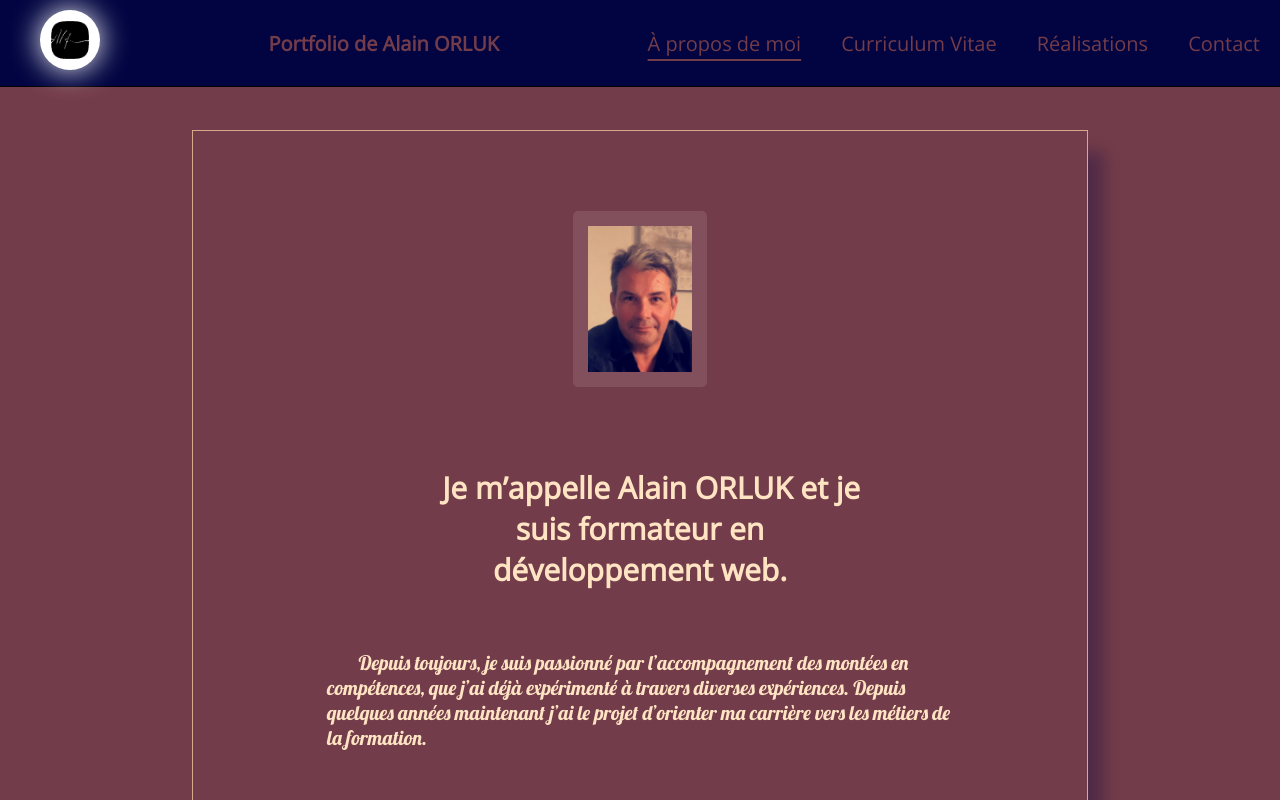
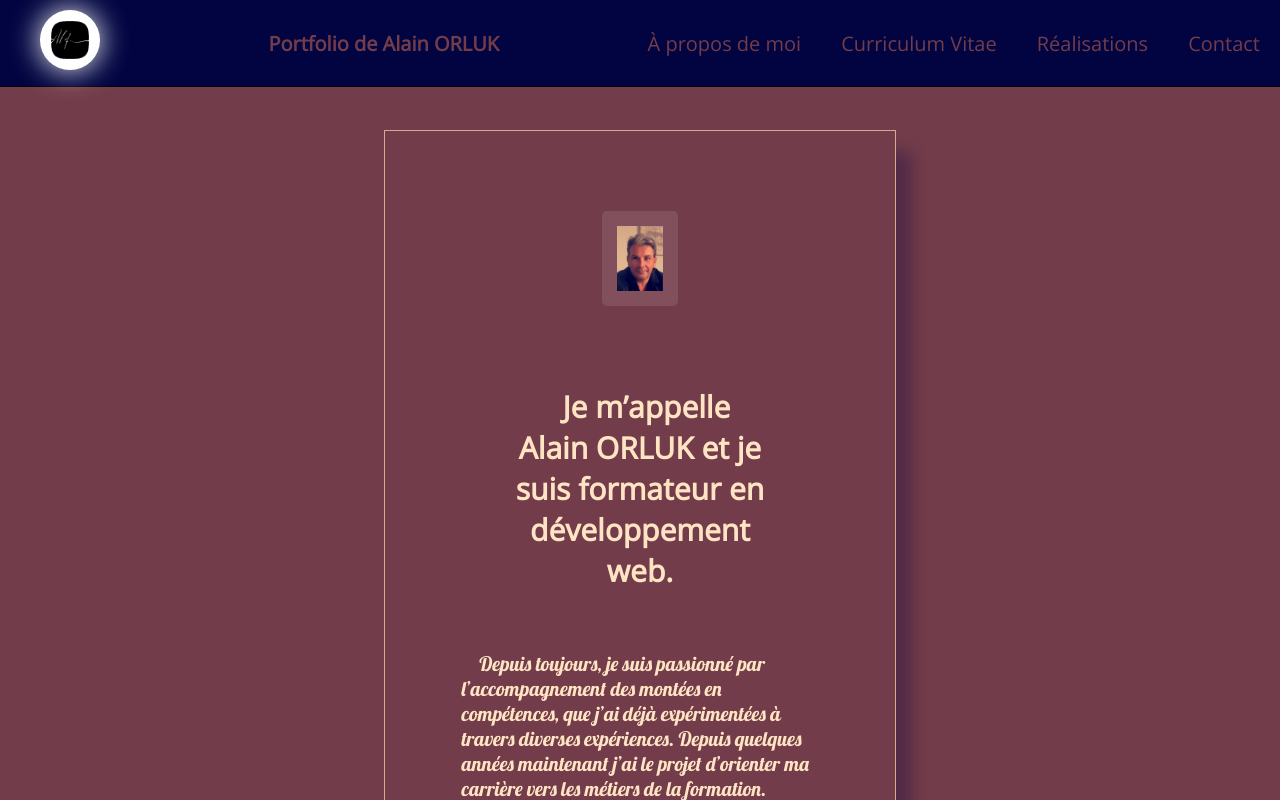
Before and after one commit to AlaiWebDev/portfolio-cef, a Vue app: page / in a window 1280 px wide. Shown: the top 800 px of the page. Built offline with nearby package versions, Linux system fonts and the light colour scheme.

Commit message:
refacto router et ajout 404

```diff
--- a/src/App.vue
+++ b/src/App.vue
@@ -5,7 +5,7 @@
 
 <template>
     <Header />
-    <main>
+    <main id="main">
         <RouterView />
     </main>
     <footer>
@@ -40,7 +40,9 @@ main {
 }
 h2 {
     width: fit-content;
-    margin: 20px auto;
+    margin: auto;
+    margin-top: 100px;
+    margin-bottom: 20px;
 }
 
 footer {
--- a/src/components/Biographie.vue
+++ b/src/components/AboutMe.vue
@@ -1,5 +1,5 @@
 <template>
-    <div>
+    <div id="about_me">
     <img id="photo-portrait" src="../assets/img/photo.png" alt="Photo de Alain ORLUK">
 
     <p>
@@ -7,7 +7,7 @@ Je m’appelle Alain ORLUK et je suis formateur en développement web.
     </p>
     <p>
 Depuis toujours, je suis passionné par l’accompagnement des montées en
-compétences, que j’ai déjà expérimenté à travers diverses expériences.
+compétences, que j’ai déjà expérimentées à travers diverses expériences.
 Depuis quelques années maintenant j’ai le projet d’orienter ma carrière vers les
 métiers de la formation.
     </p>
@@ -20,7 +20,7 @@ m’animait.
     </p>
     <p>
 Dans le cadre de ma reconversion civile, j’ai choisi de suivre une formation
-d’Analyste-programmeur au sein d’un CFA, logiquement corrélée avec ma passion de
+d’Analyste-programmeur au sein d’un Centre A.F.P.A, logiquement corrélée avec ma passion de
 la programmation et de l’outil informatique.
 J’ai travaillé dans ce domaine durant 3 ans.
     </p>
@@ -72,7 +72,7 @@ expérience le bagage professionnel et technique que je cherchais.
 <style scoped>
    @import url('https://fonts.googleapis.com/css2?family=Lobster&display=swap');
    div {
-    width: 70%;
+    width: 40%;
     margin: 5rem auto;
     border: 1px solid rgb(218, 168, 139);
     box-shadow: 19px 19px 15px -3px rgba(1, 4, 65,0.3);
--- a/src/views/ContactMe.vue
+++ b/src/components/ContactMe.vue
@@ -3,6 +3,7 @@
 </script>
 
 <template>
+    <h2 id="contact">Me contacter</h2>
     <form @submit.prevent>
         <label>
             Nom
@@ -30,17 +31,17 @@ form {
     flex-direction: column;
     justify-content: space-evenly;
     align-items: center;
-    width: 60%;
-    height: 70vh;
-    padding: 2.5rem;
-    margin: 5rem auto;
+    width: 50%;
+    height: 60vh;
+    padding: 1.5rem;
+    margin: auto;
     border: 1px solid #D9A78B;
     box-shadow: 19px 19px 15px -3px rgba(1, 4, 65,0.3);
 }
 label {
     display: flex;
     justify-content: space-between;
-    width: 40%;
+    width: 35%;
     text-align: left;
 }
 label:last-of-type {
--- a/src/views/CurriculumVitae.vue
+++ b/src/components/CurriculumVitae.vue
@@ -1,5 +1,5 @@
 <template>
-    <h2>Mon Curriculum Vitae</h2>
+    <h2 id="cv">Mon Curriculum Vitae</h2>
 
     <a href="../../public/cv-alain-orluk.pdf" target="_blank"><img src="../assets/img/cv-alain-orluk.png" alt="Curriculum Vitae de Alain ORLUK"></a>
 </template>
@@ -7,8 +7,8 @@
 <style scoped>
 img {
         display: block;
-        width: 50%;
-        margin: 3rem auto;
+        width: 35%;
+        margin: 1rem auto;
         box-shadow: 19px 19px 15px -3px rgba(1, 4, 65,0.3);
     }
 
--- a/src/components/Header.vue
+++ b/src/components/Header.vue
@@ -1,25 +1,26 @@
 <template>
     <header>
-            <RouterLink to="/"><img class="photo" src="../assets/img/logo/logo.png" alt="Photo de Alain ORLUK"></RouterLink>
-            <h1>Portfolio de Alain ORLUK</h1>
+        <a href="#main"><img class="photo" src="../assets/img/logo/logo.png" alt="Photo de Alain ORLUK"></a>
+            <h1>{{ title }}</h1>
             <a href="#" @click="toggle"  class="toggle-button">
             <span class="bar"></span>
             <span class="bar"></span>
             <span class="bar"></span>
         </a>
         <ul v-if="show">
-            <li><RouterLink to="/">À propos de moi</RouterLink></li>
-            <li><RouterLink to="/cv">Curriculum Vitae</RouterLink></li>
-            <li><RouterLink to="/works">Réalisations</RouterLink></li>
-            <li><RouterLink to="/contact">Contact</RouterLink></li>
+            <li><a href="#main">À propos de moi</a></li>
+            <li><a href="#cv">Curriculum Vitae</a></li>
+            <li><a href="#my_works">Réalisations</a></li>
+            <li><a href="#contact">Contact</a></li>
         </ul>
     </header>
 </template>
 
 <script setup>
-    import { RouterLink } from "vue-router";
-    import {ref} from 'vue'
-    const show = ref(true)
+    import {ref} from 'vue';
+
+    const show = ref(true);
+    const title = import.meta.env.VITE_APP_TITLE;
     function toggle(){
         show.value = !show.value
     }
@@ -29,7 +30,7 @@
     }
 </script>
 
-<style>
+<style scoped>
     header{
         display: flex;
         top: 0;
--- a/src/views/MyWorks.vue
+++ b/src/components/MyWorks.vue
@@ -32,6 +32,7 @@
     };
 </script>
 <template>
+    <h2 id="my_works">Mes réalisations</h2>
     <section v-for="(work, index) in works">
         <h3>{{ work.nom }}</h3>
         <button @click="openModal"><img :src="`../../public/${work.image}.jpg`" :id="index" :alt="`${work.image}`"></button>
@@ -46,18 +47,12 @@
     </section>
 </template>
 <style scoped>
-* {
-    color: #010440;
-}
-div:first-of-type {
-    margin-top: 4rem;
-}
 
 div {
     margin-bottom: 2rem;
 }
 h3:first-of-type {
-    margin-top: 4rem;
+    margin-top: 1rem;
 }
 h3 {
     width: fit-content;
@@ -68,14 +63,14 @@ h3 {
 
 button {
     display: block;
-    width: 250px;
+    width: fit-content;
     margin: auto;
     margin-top: 1rem;
 }
 img {
     display: block;
-    width: 246px;
-    height: 150px;
+    width: 350px;
+    height: 200px;
     margin: auto;
 }
 
--- a/src/router/index.js
+++ b/src/router/index.js
@@ -1,37 +1,19 @@
 import { createRouter, createWebHistory } from 'vue-router'
-import AboutMe from '../views/AboutMe.vue'
+import Home from '../views/Home.vue'
+import NotFound from '../views/NotFound.vue'
 
 const router = createRouter({
   history: createWebHistory(import.meta.env.BASE_URL),
   routes: [
+
     {
       path: '/',
       name: 'home',
-      component: AboutMe
+      component: Home
     },
     {
-      path: '/cv',
-      name: 'cv',
-      // route level code-splitting
-      // this generates a separate chunk (About.[hash].js) for this route
-      // which is lazy-loaded when the route is visited.
-      component: () => import('../views/CurriculumVitae.vue')
-    },
-    {
-      path: '/works',
-      name: 'works',
-      // route level code-splitting
-      // this generates a separate chunk (About.[hash].js) for this route
-      // which is lazy-loaded when the route is visited.
-      component: () => import('../views/MyWorks.vue')
-    },
-    {
-      path: '/contact',
-      name: 'contact',
-      // route level code-splitting
-      // this generates a separate chunk (About.[hash].js) for this route
-      // which is lazy-loaded when the route is visited.
-      component: () => import('../views/ContactMe.vue')
+      path: '/:notFound',
+      component: NotFound
     }
   ]
 })
--- a/src/views/AboutMe.vue
+++ /dev/null
@@ -1,10 +0,0 @@
-<script setup>
-    import Biographie from '../components/Biographie.vue'
-</script>
-
-<template>
-    <Biographie />
-</template>
-<style scoped>
-
-</style>
--- /dev/null
+++ b/src/views/Home.vue
@@ -0,0 +1,13 @@
+<script setup>
+    import AboutMe from '../components/AboutMe.vue'
+    import ContactMe from '../components/ContactMe.vue'
+    import CurriculumVitae from '@/components/CurriculumVitae.vue';
+    import MyWorks from '@/components/MyWorks.vue';
+</script>
+
+<template>
+    <AboutMe />
+    <CurriculumVitae />
+    <MyWorks />
+    <ContactMe />
+</template>
--- /dev/null
+++ b/src/views/NotFound.vue
@@ -0,0 +1,38 @@
+<template>
+    <h1>404</h1>
+    <img src="../../public/oops.jpg" alt="Image de  la page 404">
+    <h2>La page que vous demandez n'existe pas</h2>
+    <RouterLink to="/">Retour</RouterLink>
+</template>
+
+<script setup>
+import { RouterLink } from "vue-router";
+
+</script>
+
+<style scoped>
+    *{
+        margin: auto;
+    }
+    h1 {
+        width: fit-content;
+        margin: auto;
+        margin-top: 3rem;
+        font-size: 6rem;
+    }
+    img {
+        display: block;
+        margin-bottom: 2rem;
+    }
+    h2 {
+        margin-bottom: 1rem;
+    }
+    a {
+        display: block;
+        width: fit-content;
+        text-decoration: none;
+        padding: .5rem;
+        background-color: bisque;
+        color: #010326;
+    }
+</style>
```
Also changed, not shown: public/oops.jpg (added), src/assets/doc.md (added), 1 other file (tests, documents, lock files or other folders).
